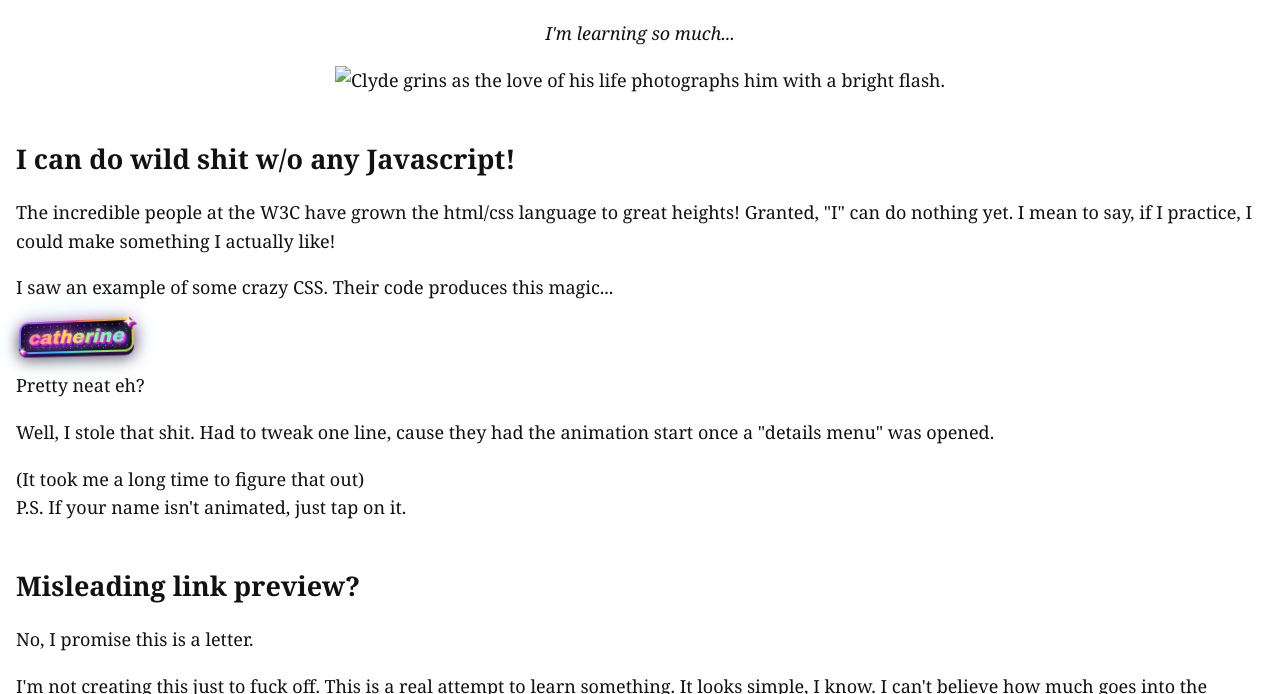
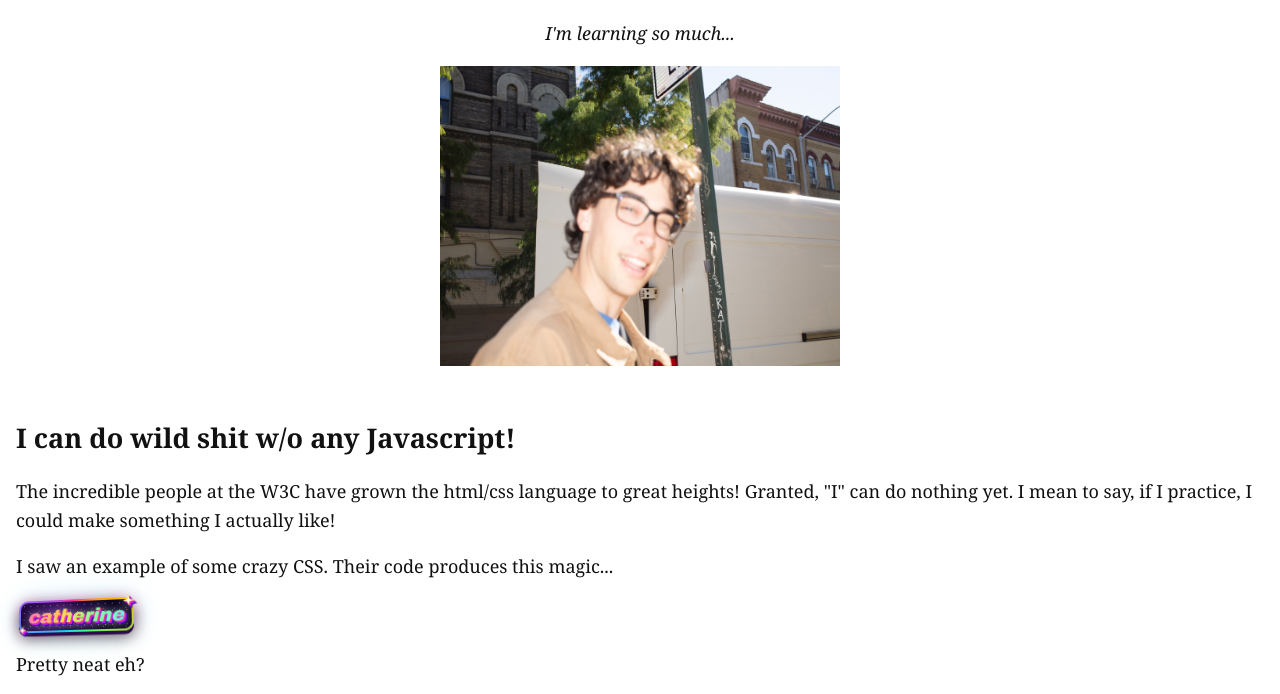
Before and after one commit to clydescott/simplemotherfuckingwebsite, a plain HTML site: page index.html in a window 1280 px wide. Shown: the part 104-798 px from the top of the page. Drawn offline with Linux system fonts and the light colour scheme.

Commit message:
Fix image source path in index.html

```diff
--- a/index.html
+++ b/index.html
@@ -14,7 +14,7 @@
     <p>
         <em>I'm learning so much...</em>
     </p>
-        <img src="./images/Clyde Loves Catherine-1.jpg" width="400" height="300" alt="Clyde grins as the love of his life photographs him with a bright flash.">
+        <img src="Clyde Loves  Catherine-1.jpg" width="400" height="300" alt="Clyde grins as the love of his life photographs him with a bright flash.">
     </center>
     </header>
     <main>
```
